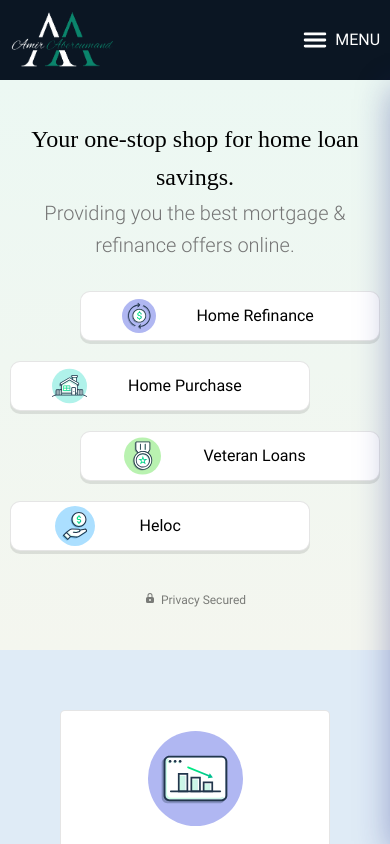
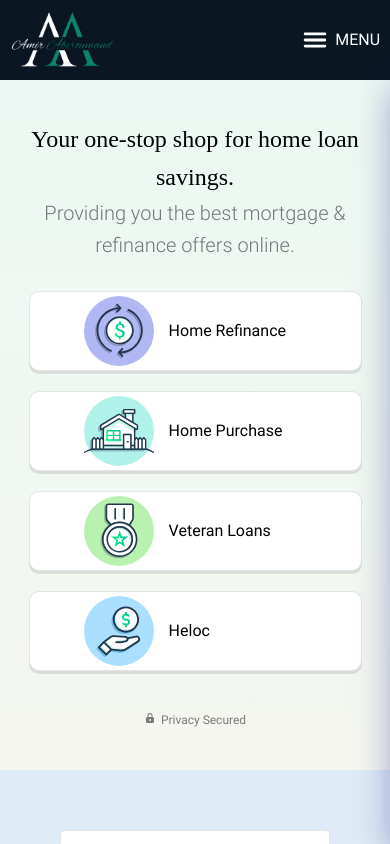
Before and after one commit to alireza-1080/Amir-Mortgage, a React (Vite) app: page / in a window 390 px wide. Shown: the top 844 px of the page. Built offline with nearby package versions, Linux system fonts and the light colour scheme.

Commit message:
11/13/2024 12:59 AM

```diff
--- a/src/components/HomePageServices/components/HomePageServecesCards/HomePageServecesCards.css
+++ b/src/components/HomePageServices/components/HomePageServecesCards/HomePageServecesCards.css
@@ -31,7 +31,6 @@
     .home-page-services-cards {
         grid-template-columns: 1fr;
         transform: scale(1);
-        max-width: 80%;
     }
 }
 
--- a/src/components/HomePageServices/components/HomePageServecesCards/components/HomePageServecesCard/HomePageServecesCard.css
+++ b/src/components/HomePageServices/components/HomePageServecesCards/components/HomePageServecesCard/HomePageServecesCard.css
@@ -32,26 +32,67 @@
 }
 
 @media (max-width: 620px) {
-    .home-page-services-card {
-        --card-position: ;
+    /* .home-page-services-card {
         width: 30rem;
-        height: 5rem;
+        height: 12rem;
         justify-self: var(--card-position);
 
-        grid-template-columns: auto 1fr;
+        grid-template-columns: 1fr 1fr;
         grid-template-rows: 1fr;
-        align-items: center !important;
+        align-items: center;
         padding: 0.4rem 2rem;
         gap: 2rem;
     }
 
     .home-page-services-card__img {
-        /* width: unset; */
-        height: 100%;
+        width: unset;
+        max-height: 100%;
+        justify-self: flex-end;
     }
 
     .home-page-services-card__title {
         justify-self: flex-start;
         align-self: center !important;
+    } */
+
+    .home-page-services-card {
+        width: 70%;
+        height: 8rem;
+
+        display: grid;
+        grid-template-columns: 1.8fr 3fr;
+        grid-template-rows: 1fr;
+        justify-items: center;
+        align-items: center;
+        row-gap: 1rem;
+    }
+
+    .home-page-services-card__img {
+        width: 95%;
+        max-width: 7rem;
+        justify-self: flex-end;
+        align-self: center;
+    }
+
+    .home-page-services-card__title {
+        justify-self: flex-start;
+        align-self: center;
+        margin-left: 3rem;
     }
 }
+
+@media (max-width: 550px) {
+    .home-page-services-card {
+        width: 80%;
+    }
+}
+
+@media (max-width: 450px) {
+    .home-page-services-card {
+        width: 90%;
+    }
+
+    .home-page-services-card__title {
+        margin-left: 1.5rem;
+    }
+}
--- a/src/components/HomePageServices/components/HomePageServecesCards/components/HomePageServecesCard/HomePageServecesCard.jsx
+++ b/src/components/HomePageServices/components/HomePageServecesCards/components/HomePageServecesCard/HomePageServecesCard.jsx
@@ -8,13 +8,13 @@ function HomePageServecesCard({ title, icon, index }) {
   const card = useRef(null);
   const dispatch = useDispatch()
 
-  useEffect(() => {
-    if (index % 2) {
-      card.current.style.setProperty("--card-position", "flex-start")
-    } else {
-      card.current.style.setProperty("--card-position", "flex-end")
-    }
-  }, [])
+  // useEffect(() => {
+  //   if (index % 2) {
+  //     card.current.style.setProperty("--card-position", "flex-start")
+  //   } else {
+  //     card.current.style.setProperty("--card-position", "flex-end")
+  //   }
+  // }, [])
 
   const clickHandler = () => {
     dispatch(updateRoute(title))
```
